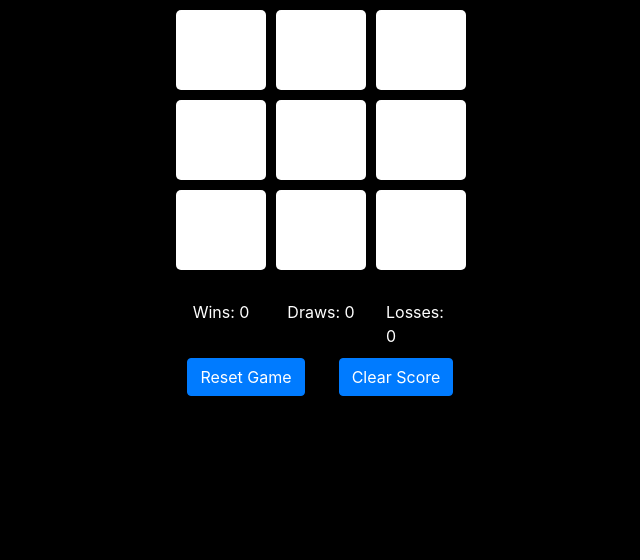
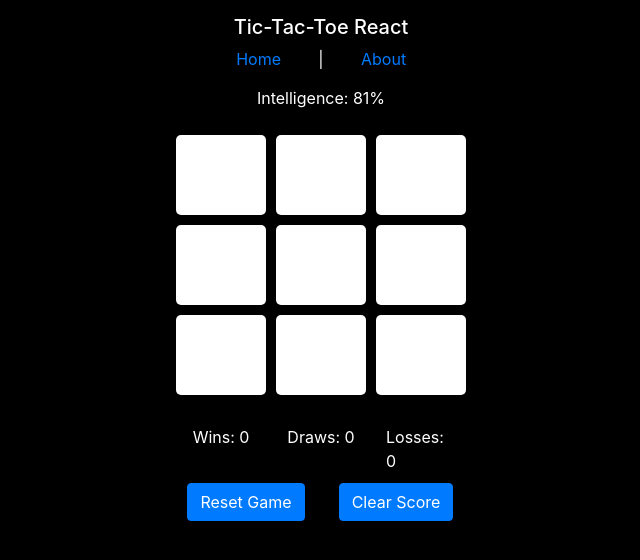
Before and after one commit to Adil-Iqbal/tic-tac-toe-react, a React app: page / in a window 1280 px wide. Shown: the top 560 px of the page, without its empty margins (334-974 px from the left). Built offline with nearby package versions, Linux system fonts and the light colour scheme; a web font is replaced by a local one.

Commit message:
Add header

```diff
--- a/src/scripts/App.jsx
+++ b/src/scripts/App.jsx
@@ -1,6 +1,7 @@
 import React from 'react';
 import BoardComponent from './BoardComponent';
 import UIComponent from './UIComponent';
+import HeaderComponent from './HeaderComponent';
 import {
   HUMAN, COMPUTER, EMPTY, rollBoolean, rollBlunder, sleep,
   getEmptyTiles, createChildNode, pickRandomElement,
@@ -17,7 +18,7 @@ class App extends React.Component {
         [1, 4, 7], [2, 5, 8], [0, 4, 8], [2, 4, 6]],
       humansTurn: rollBoolean(),
       humanIsX: rollBoolean(),
-      blunderLimit: 0.05,
+      blunderLimit: 0.3,
       blunderChance: rollBlunder(this.blunderLimit),
       score: {
         wins: 0,
@@ -429,10 +430,16 @@ class App extends React.Component {
 
   /** React method. Renders UI. */
   render() {
-    const { score, highlight } = this.state;
+    const {
+      score, highlight, humansTurn, blunderChance,
+    } = this.state;
     const { wins, losses, draws } = score;
     return (
       <div className="app-main container mx-auto">
+        <HeaderComponent
+          humansTurn={humansTurn}
+          blunderChance={blunderChance}
+        />
         <BoardComponent
           boardString={this.boardToString()}
           handleClick={this.handleTileClick}
--- /dev/null
+++ b/src/scripts/HeaderComponent.jsx
@@ -0,0 +1,30 @@
+import React from 'react';
+import PropTypes from 'prop-types';
+
+function HeaderComponent(props) {
+  const { humansTurn, blunderChance } = props;
+  const intellect = ((1 - blunderChance) * 100).toFixed(0);
+  const msg = humansTurn ? `Intelligence: ${intellect}%` : 'Thinking...';
+  return (
+    <div className="app-header container">
+      <div className="row">
+        <h1 className="col text-center">Tic-Tac-Toe React</h1>
+      </div>
+      <div className="row">
+        <div className="col text-right"><a href="http://www.adil-iqbal.com/" rel="noopener noreferrer">Home</a></div>
+        <div className="col-2 text-center">|</div>
+        <div className="col text-left"><a href="https://github.com/Adil-Iqbal/tic-tac-toe-react" rel="noopener noreferrer" target="_blank">About</a></div>
+      </div>
+      <div className="row">
+        <div className="col text-center app-header-message">{msg}</div>
+      </div>
+    </div>
+  );
+}
+
+HeaderComponent.propTypes = {
+  humansTurn: PropTypes.bool.isRequired,
+  blunderChance: PropTypes.number.isRequired,
+};
+
+export { HeaderComponent as default };
--- a/src/styles/index.scss
+++ b/src/styles/index.scss
@@ -22,11 +22,29 @@ body {
     height: $height;
 }
 
+.app-header {
+    width: $height;
+    height: auto;
+    color: white;
+    padding-top: ($spaceBetweenMargins / 2) + 10px;
+    padding-bottom: $spaceBetweenMargins / 2;
+    h1 {
+        font-size: 20px;
+    }
+    &-message {
+        padding-top: 15px;
+        padding-bottom: 10px;
+    }
+}
+
 .app-board {
     width: $height;
     height: $height;
     padding-top: $spaceBetweenMargins / 2;
     padding-bottom: $spaceBetweenMargins / 2;
+    margin-left: auto;
+    margin-right: auto;
+    text-align: center;
 }
 
 .app-tile {
```
Also changed, not shown: media/screenshot.jpg (added).
